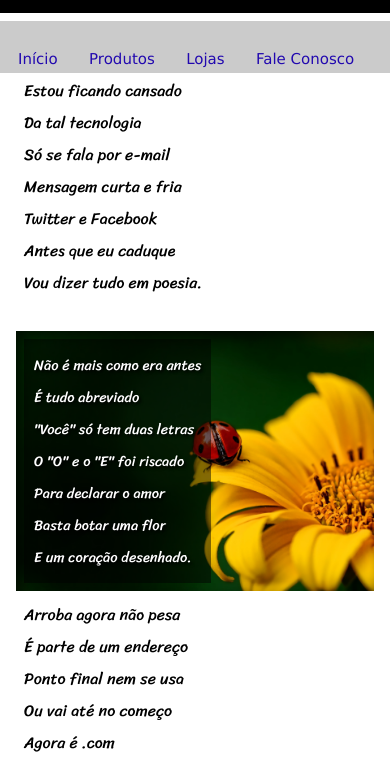
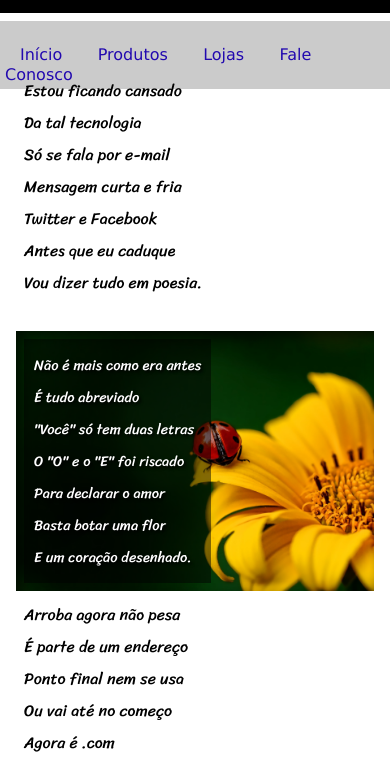
Before and after one commit to luizmarcosfarias2023/Cordel-moderno, a plain HTML site: page index.html in a window 390 px wide. Shown: the part 79-844 px from the top of the page. Drawn offline with Linux system fonts and the light colour scheme.

Commit message:
alterar o tamanho titulo do texto para alto se ajustar em celulares

```diff
--- a/index.html
+++ b/index.html
@@ -14,7 +14,7 @@
         </div>
     </header>
     <nav class="nav">
-        <div class="menu-hamburguer" onclick="ToggleEvent()">
+        <div class="menu-hamburguer" onclick="ToggleEvent(menu)">
             <span></span>
             <span></span>
             <span></span>
@@ -27,6 +27,7 @@
             <li><a href="#">Fale Conosco</a></li>
         </ul>
     </nav>
+    <script src="script.js"></script>
     <section class="text">
        <section class="normal">
             <p>
--- a/style.css
+++ b/style.css
@@ -80,9 +80,9 @@ div{
 }
 .navegacao a {
     text-decoration: none;
-    margin: 13px;
+    margin: 15px;
     color: rgb(34, 9, 175);
-    font-size: 15px;
+    font-size: 16px;
     transition: color 0.3s, transform 0.3s;
 
 }
@@ -175,19 +175,18 @@ section#imagem2{
 
 @media (max-width: 768px){
    .header h1{
-    font-size: 1.5em;
+    font-size: 8vh;
    }
    .nav{
     top:11.9vh;
    }
-
    .navegacao{
-    margin-top: 22px;
+    margin-top: 50px;
     flex-direction: column;
     align-items: center;
    }
    .navegacao li{
-    margin: 0.5em 0;
+    margin: 0.4em 0;
    }
     .text, .header, .rodape{
         padding: 1em;
@@ -217,6 +216,9 @@ section#imagem2{
         padding: 5px;
 
     }
+    .navegacao{
+        margin-top: 18px;
+    }
 
     .navegacao li{
         margin: 0.3em 0;
```
